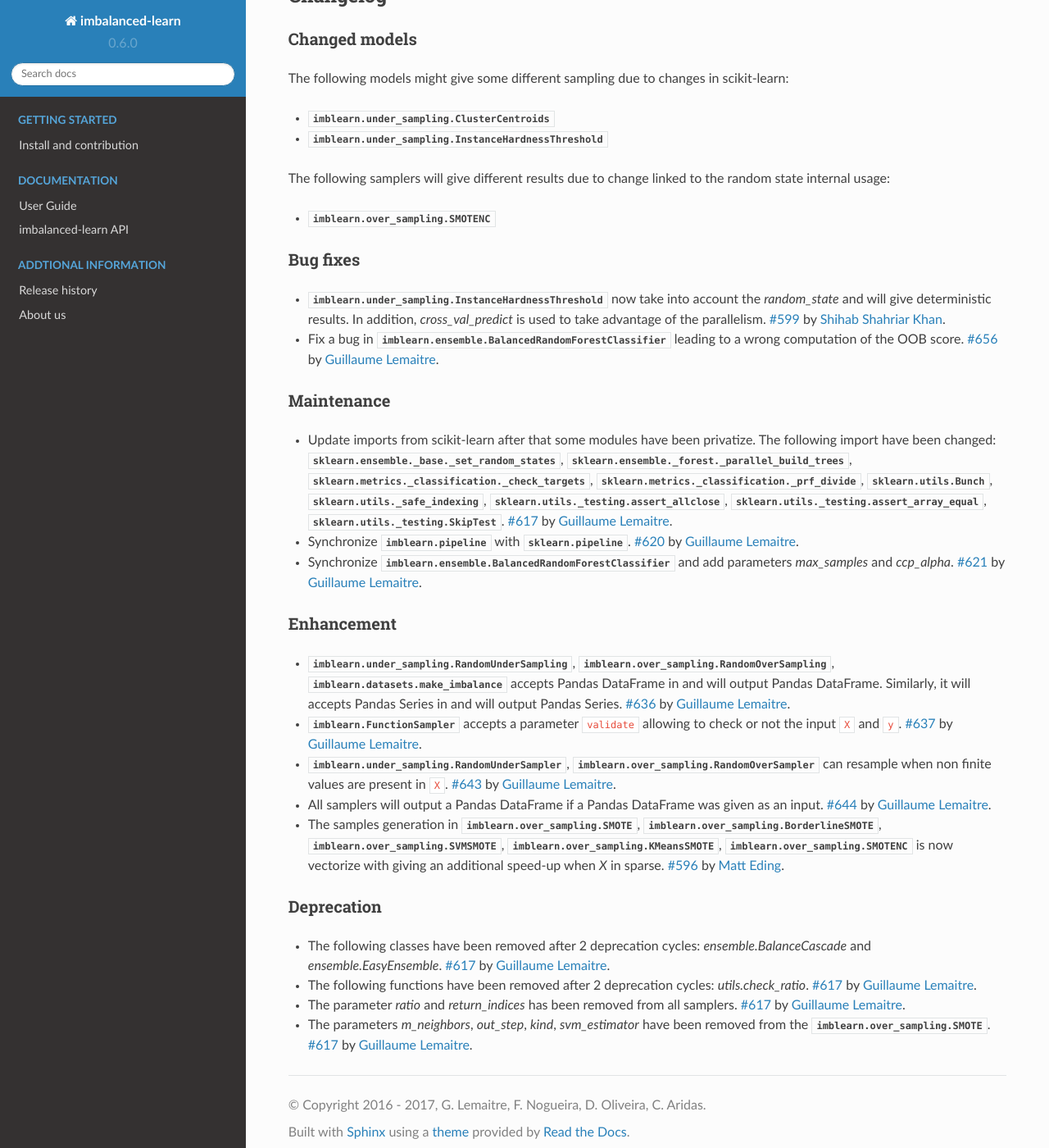
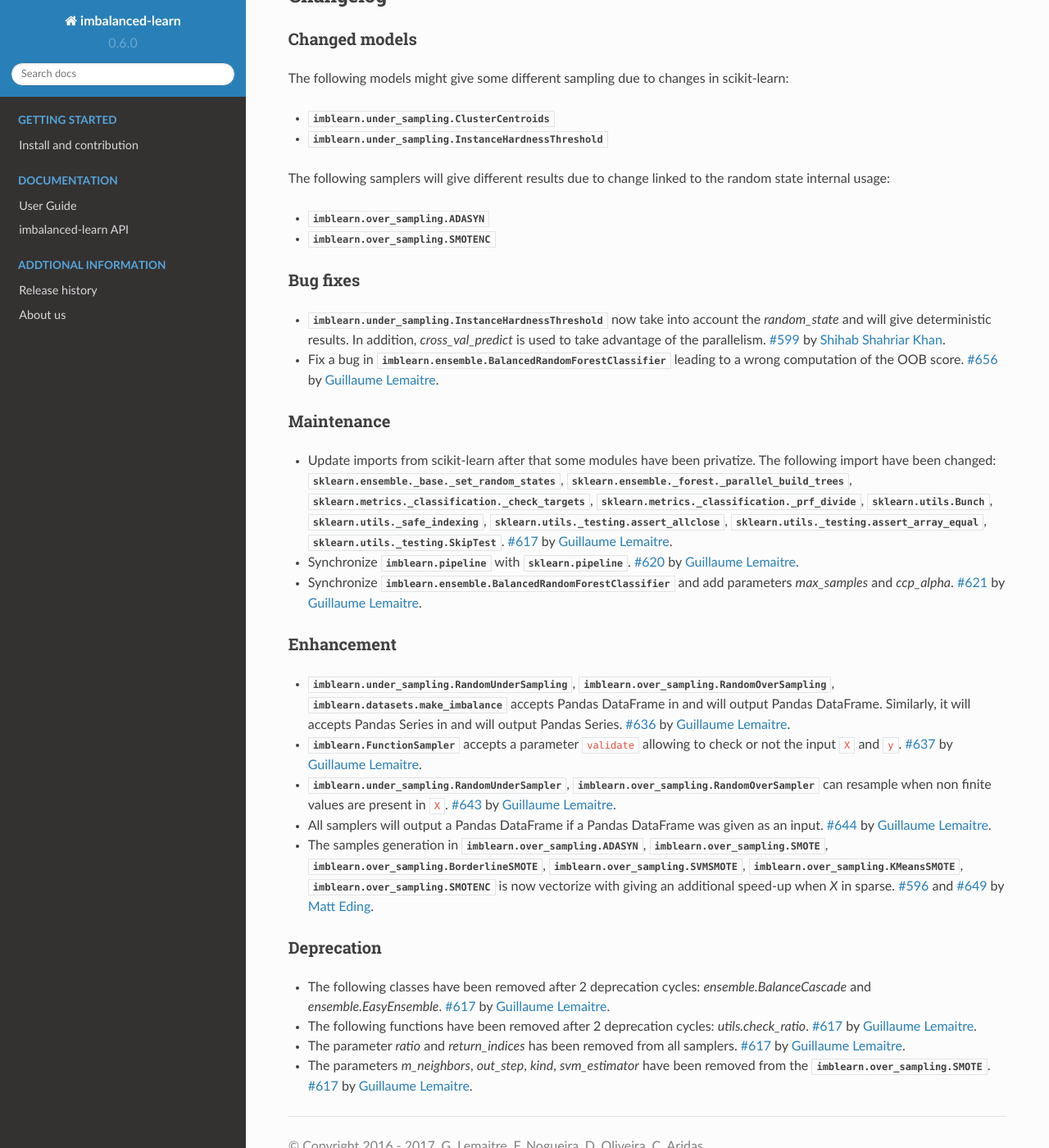
Before and after one commit to scikit-learn-contrib/imbalanced-learn, a Sphinx documentation site: the page built from doc/whats_new/v0.6.rst, in a window 1280 px wide and 1400 px high, scrolled down 542 px. Shown: the whole window at 82% size. Built offline with Sphinx 7.4.7 and the Read the Docs theme 2.0.0, drawn with Linux system fonts in a browser that asks for light colours; formulas are drawn with MathJax 3; pages that are not in the unit, such as notebooks, are missing from menus.

Commit message:
DOC Update What's New v0.6 (#660)

```diff
--- a/doc/whats_new/v0.6.rst
+++ b/doc/whats_new/v0.6.rst
@@ -39,6 +39,7 @@ scikit-learn:
 The following samplers will give different results due to change linked to
 the random state internal usage:
 
+- :class:`imblearn.over_sampling.ADASYN`
 - :class:`imblearn.over_sampling.SMOTENC`
 
 Bug fixes
@@ -100,13 +101,14 @@ Enhancement
   :pr:`644` by :user:`Guillaume Lemaitre <glemaitre>`.
 
 - The samples generation in
+  :class:`imblearn.over_sampling.ADASYN`,
   :class:`imblearn.over_sampling.SMOTE`,
   :class:`imblearn.over_sampling.BorderlineSMOTE`,
   :class:`imblearn.over_sampling.SVMSMOTE`,
   :class:`imblearn.over_sampling.KMeansSMOTE`,
   :class:`imblearn.over_sampling.SMOTENC` is now vectorize with giving
   an additional speed-up when `X` in sparse.
-  :pr:`596` by :user:`Matt Eding <MattEding>`.
+  :pr:`596` and :pr:`649` by :user:`Matt Eding <MattEding>`.
 
 Deprecation
 ...........
```
Also changed, not shown: 1 other file.
